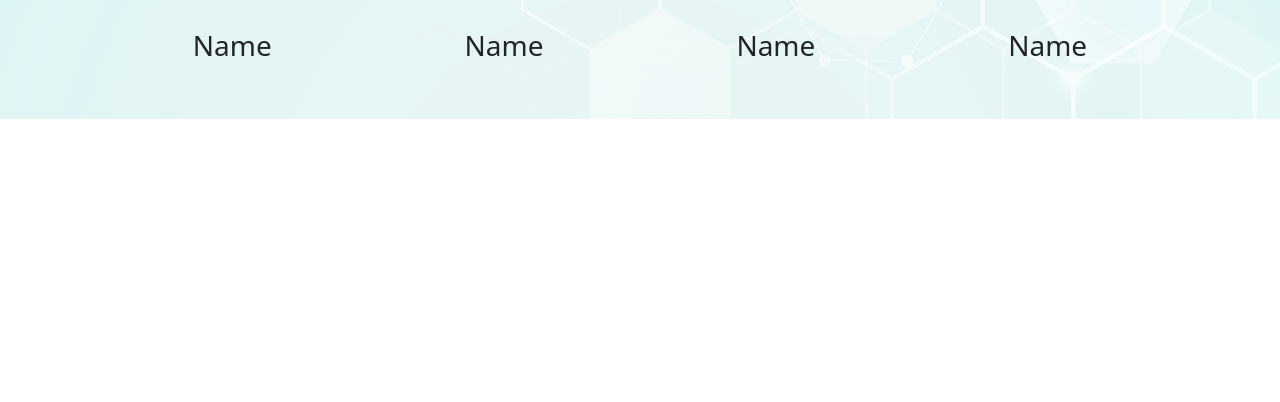
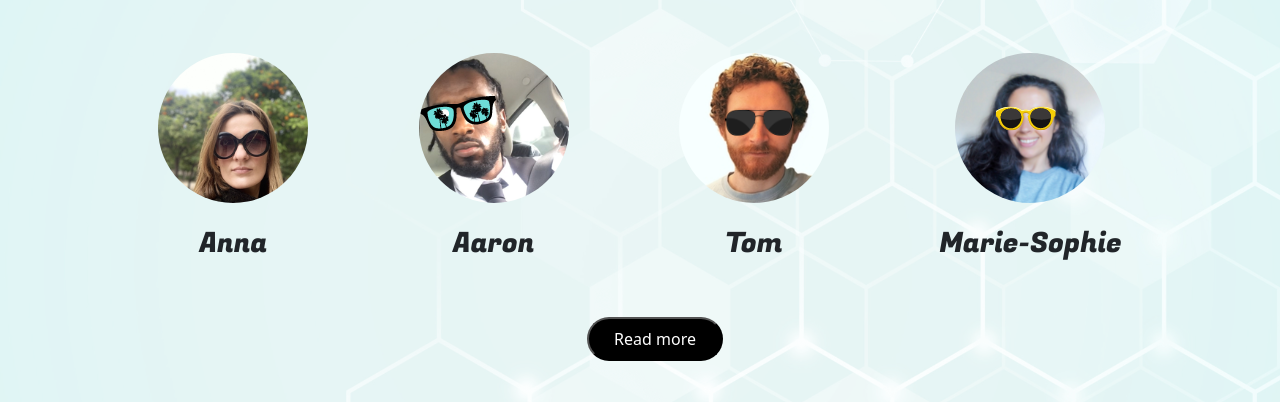
Before and after one commit to TommyHacker/anonymates-client, a plain HTML site: page index.html in a window 1280 px wide. Shown: the part 1591-1993 px from the top of the page. Before the commit the page ends 1710 px from the top, so only its background shows below. Drawn offline with nearby package versions, Linux system fonts and the light colour scheme; no server answers.

Commit message:
added CSS changes in index.html, about-page.html and single-entry.html

```diff
--- a/index.html
+++ b/index.html
@@ -23,7 +23,7 @@
         </header>
 
         <section class="p-5 text-center">
-            <h2 class="fs-1 p-5">Read our <span style="font-family:'Fugaz One';">latest posts</span></h2>
+            <h2 class="fs-1 p-5">Read our <span class="fontFamily">latest posts</span></h2>
             <div class="container"></div>
                 <div class="row align-items-start">
                     <div class="col featured-box p-5 m-5">
@@ -52,25 +52,31 @@
             </form>
         </section>
         <footer class="text-center pt-5 pb-5">
-            <h2 class="fs-1 p-5">Meet the <span style="font-family:'Fugaz One';">contributors</span></h2>
-                <div class="d-flex justify-content-evenly">
+            <h2 class="fs-1 p-5">Meet the <span class="fontFamily">Anonymates</span></h2>
+                <div class="p-5 d-flex justify-content-evenly">
                     <div>
-                        <img src="#" alt="">
-                        <h3>Name</h3>
+                        <img src="./img/Anna.png" class="img-about" alt="">
+                        <h3 class="mt-4 fontFamily">Anna</h3>
                     </div>
                     <div>
-                        <img src="#" alt="">
-                        <h3>Name</h3>
+                        <img src="./img/Aaron.png" class="img-about" alt="">
+                        <h3 class="mt-4 fontFamily">Aaron</h3>
                     </div>
                     <div>
-                        <img src="#" alt="">
-                        <h3>Name</h3>
+                        <img src="./img/Tom.png" class="img-about" alt="">
+                        <h3 class="mt-4 fontFamily">Tom</h3>
                     </div>
                     <div>
-                        <img src="#" alt="">
-                        <h3>Name</h3>
+                        <img src="./img/Marie-Sophie.png" class="img-about" alt="">
+                        <h3 class="mt-4 fontFamily">Marie-Sophie</h3>
                     </div>
                 </div>
+                <div class="mb-5 d-flex flex-column justify-content-center">
+                    <a href="./about-page.html">
+                        <button class="buttons">Read more</button>
+                    </a>
+                </div>
+
         </footer>
     </main>
 </body>
--- a/style.css
+++ b/style.css
@@ -17,7 +17,7 @@ body {
 
 header,
 footer {
-	max-height: 400px;
+	max-height: 600px;
 	background-color: rgb(355, 355, 355, 0.5);
 }
 
@@ -61,6 +61,15 @@ nav a {
 
 .featured-title:hover {
 	color: rgb(0, 0, 0, 0.7);
+}
+
+.fontFamily{
+	font-family: 'Fugaz One';
+}
+
+.img-about{
+	border-radius: 50%;
+	width: 150px;
 }
 
 #logo {
```
Also changed, not shown: about-page.html (+20 -12 lines), single-entry.html (+14 -2 lines), img/Aaron.png (added), img/Anna.png (added), img/Marie-Sophie.png (added), img/Tom.png (added).
